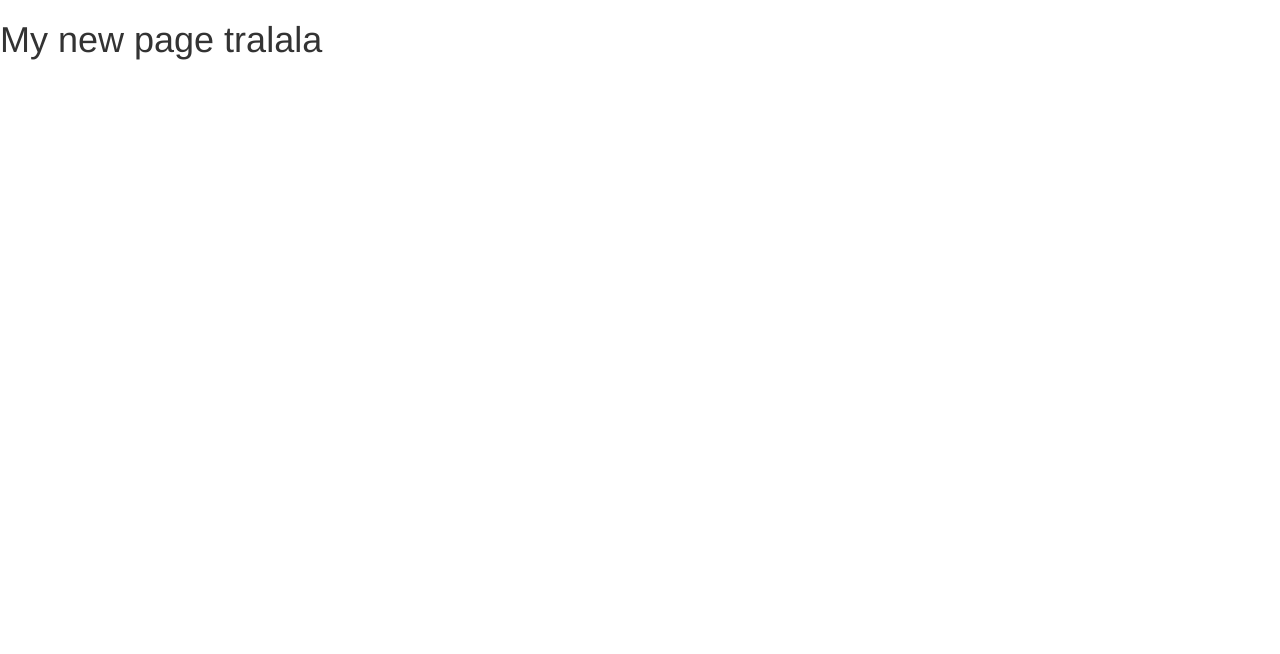
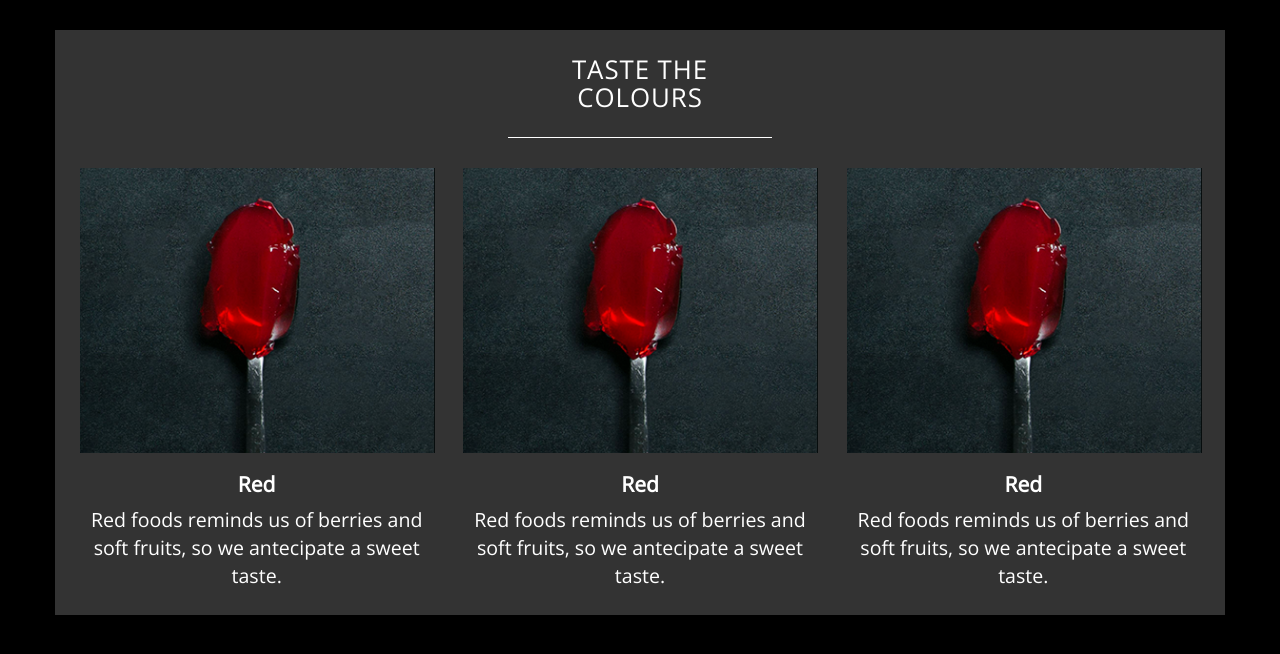
Before and after one commit to marciocleberbrazil/tastes, a website: page index.html in a window 1280 px wide. Drawn offline with nearby package versions, Linux system fonts and the light colour scheme.

Commit message:
Implementing colours section

```diff
--- a/assets/css/main.scss
+++ b/assets/css/main.scss
@@ -1,3 +1,39 @@
-div.test{
-    width: 100%;
+body{
+    background-color: #000000;
+    color: #ffffff;
+    font-family: 'Open Sans', sans-serif;
 }
+.colours {
+    padding: 25px;
+    margin-top: 30px;
+    background-color: #333333;
+    .header {
+        width: 264px;
+        margin: 0 auto;
+        padding-bottom: 30px;
+        h1 {
+            margin: 0;
+            text-transform: uppercase;
+            font-size: 1.85em;
+            border-bottom: 1px solid #ffffff;
+            display: block;
+            text-align: center;
+            letter-spacing: 0.035em;
+            padding-bottom: 25px;
+        }
+    }
+    .item {
+        text-align: center;
+        img {
+            width: 355px;
+        }
+        h2 {
+            font-size: 1.5em;
+            font-weight: 700;
+        }
+        a {
+            color: #fff;
+            font-size: 1.4em;
+        }
+    }
+}
--- a/index.html
+++ b/index.html
@@ -5,7 +5,9 @@
     <meta name="viewport" content="width=device-width, initial-scale=1.0">
     <meta http-equiv="X-UA-Compatible" content="ie=edge">
     <title>Tastes</title>
+
     <link rel="stylesheet" href="node_modules/bootstrap/dist/css/bootstrap.min.css">
+    <link href="https://fonts.googleapis.com/css?family=Open+Sans:300" rel="stylesheet">
     <link rel="stylesheet" href="assets/css/main.css">
     <!-- HTML5 shim and Respond.js for IE8 support of HTML5 elements and media queries -->
     <!-- WARNING: Respond.js doesn't work if you view the page via file:// -->
@@ -15,9 +17,35 @@
     <![endif]-->
 </head>
 <body>
-    <h1>My new page tralala
+    <div class="container colours">
+        <div class="header">
+            <h1>Taste the colours</h1>
+        </div>
+        <div class="row">
+            <div class="item col-lg-4">
+                <a href="#" title="Colour Red">
+                    <img alt="Colour Red" src="assets/img/colour-red.png">
+                </a>
+                <h2>Red</h2>
+                <a href="#" title="Red">Red foods reminds us of berries and soft fruits, so we antecipate a sweet taste.</a>
+            </div>
+            <div class="item col-lg-4">
+                <a href="#" title="Colour Red">
+                    <img alt="Colour Red" src="assets/img/colour-red.png">
+                </a>
+                <h2>Red</h2>
+                <a href="#" title="Red">Red foods reminds us of berries and soft fruits, so we antecipate a sweet taste.</a>
+            </div>
+            <div class="item col-lg-4">
+                <a href="#" title="Colour Red">
+                    <img alt="Colour Red" src="assets/img/colour-red.png">
+                </a>
+                <h2>Red</h2>
+                <a href="#" title="Red">Red foods reminds us of berries and soft fruits, so we antecipate a sweet taste.</a>
+            </div>
+        </div>
+    </div>
 
-    </h1>
     <script type="text/javascript" src="assets/js/main.js"></script>
 </body>
 </html>
```
Also changed, not shown: assets/css/main.css.
